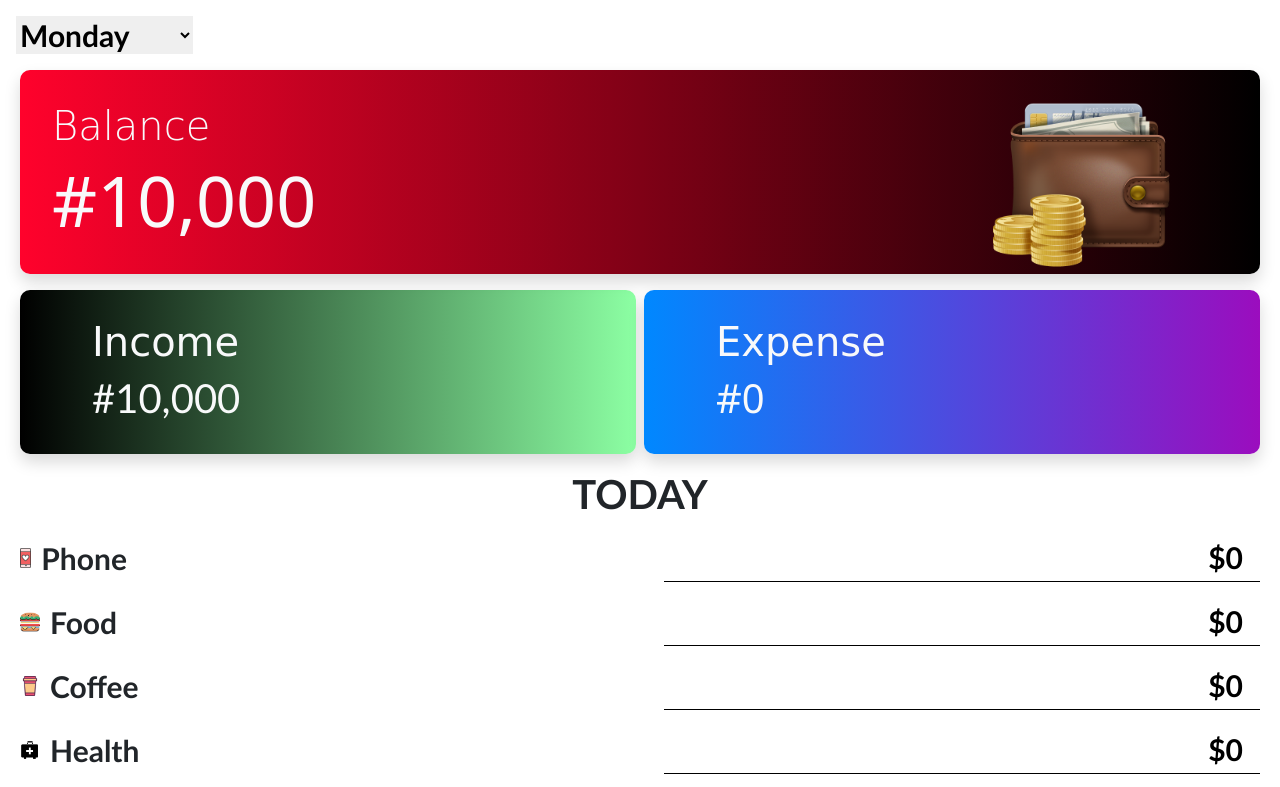
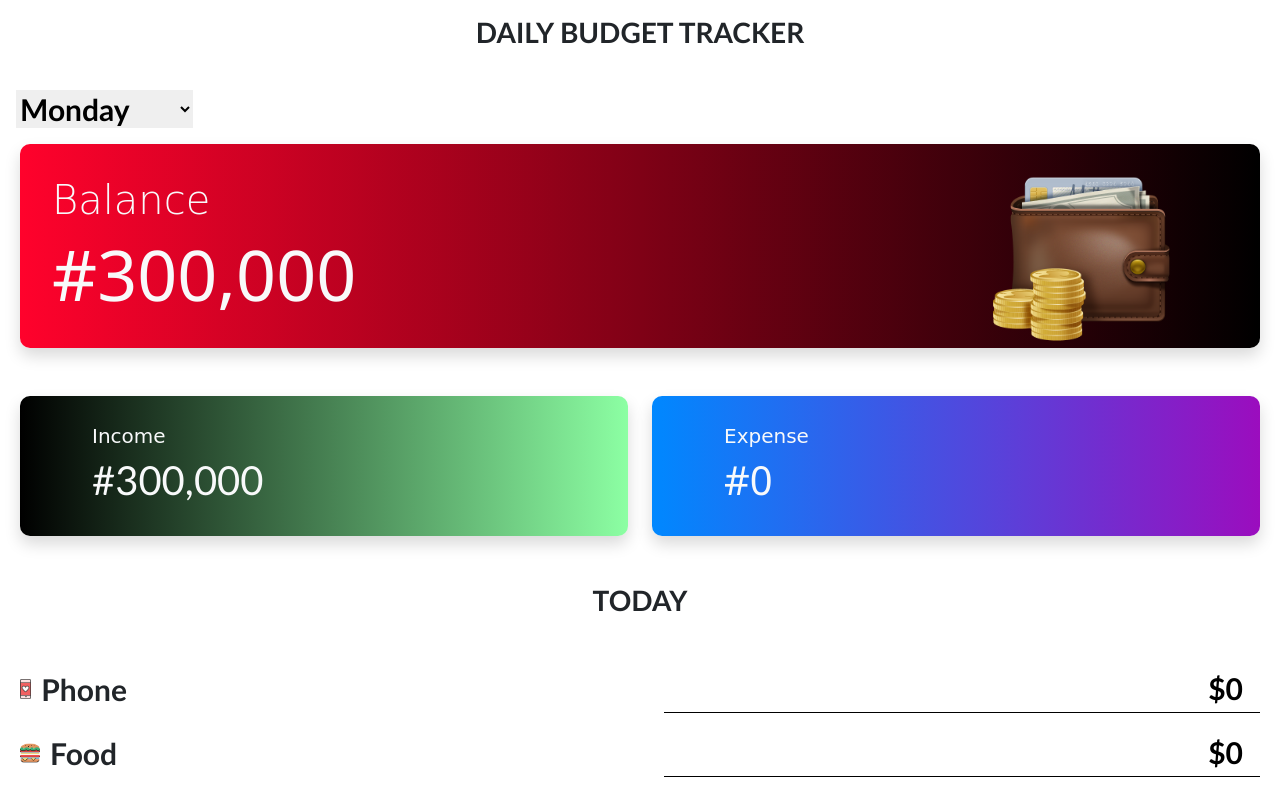
Before and after one commit to pepelindr13/budget-tracker, a plain HTML site: page index.html in a window 1280 px wide. Shown: the top 787 px of the page. Drawn offline with nearby package versions, Linux system fonts and the light colour scheme; a web font is replaced by a local one.

Commit message:
final touch

```diff
--- a/index.html
+++ b/index.html
@@ -8,6 +8,7 @@
   <link rel="stylesheet" href="style.css">
 </head>
 <body class="col-12">
+  <h3 class="text-center py-3 fw-bold">DAILY BUDGET TRACKER</h3>
   <!-- <h1 class="text-center fw-bold my-3 text-decoration-underline ">Budget Tracker</h1> -->
   <select class="ms-3 my-3" name="month" id="month">
     <option value="">Monday</option>
@@ -19,18 +20,18 @@
     <option value="">Sunday</option>
   </select>
   <div class="maincon">
-    <div class="top-container d-flex col-12 shadow">
+    <div class="top-container d-flex mb-5 col-12 shadow">
       <div class="text-light col-12 col-lg-6 p-4 ">
         <h2 class="mt-lg-2 mt-lg-2 ms-lg-2">Balance</h2>
-        <h1 class="ms-lg-2" id="bal">#10,000</h1>
+        <h1 class="ms-lg-2" id="bal">#300,000</h1>
       </div>
       <div class="col-3 col-lg-6 d-none d-lg-block "><img src="images/wallet-with-money-png-42763.png" alt=""></div>
     </div>
-    <div class="content mt-3 d-flex gap-2 col-12">
+    <div class="content mt-3 d-flex gap-4 col-12">
       <div class="left-top col shadow">
         <div class="text-light col p-lg-4 p-2">
           <h2 class="mt-lg-1 ms-lg-5 ms-1">Income</h2>
-          <h1 class="mt-lg-1 ms-1 ms-lg-5">#10,000</h1>
+          <h1 class="mt-lg-1 ms-1 ms-lg-5">#300,000</h1>
         </div>
       </div>
       <div class="right-top col shadow">
@@ -40,7 +41,7 @@
         </div>
       </div>
     </div>
-    <div class="bottom-content"><h1 class="text-center my-3 fw-bolder ">TODAY</h1></div>
+    <div class="bottom-content"><h3 class="text-center my-5 fw-bolder ">TODAY</h3></div>
     <div id="err" class="fs-2 text-center fw-bolder"></div>
     <div class="d-flex col align-items-center mt-3 gap-5">
       <div class="col d-flex align-items-center ">
--- a/script.js
+++ b/script.js
@@ -8,7 +8,7 @@ function calc() {
     // exp.innerHTML = "-#0"
   }else {
     exp.innerHTML = "-#" + expense
-    bal.innerHTML = "#" + (10000 - expense)
+    bal.innerHTML = "#" + (300000 - expense)
     err.innerHTML = ""
   }
 
--- a/style.css
+++ b/style.css
@@ -70,8 +70,8 @@ select {
 }
 
 .right-top h2, .left-top h2 {
-  font-family: 'Whisper', cursive;
-  font-size: 40px;
+  font-family: cursive;
+  font-size: 20px;
 }
 
 #err {
```
